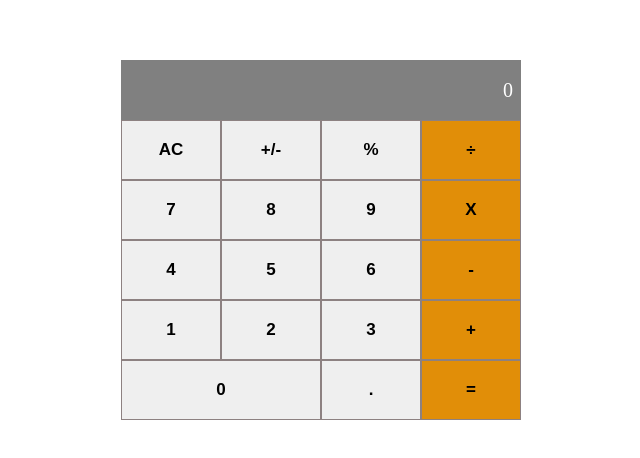
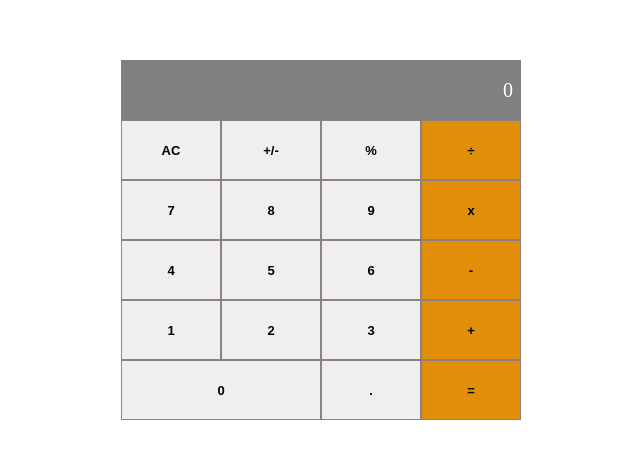
Before and after one commit to Nuga0909/math-magicians, a React (Create React App) app: page / in a window 1280 px wide. Shown: the part 160-618 px from the top of the page, without its empty margins (319-959 px from the left). Built offline with nearby package versions, Linux system fonts and the light colour scheme.

Commit message:
Reduce button font size

```diff
--- a/src/Calculator.css
+++ b/src/Calculator.css
@@ -21,7 +21,7 @@
   .container button {
     width: 100%;
     height: 60px;
-    font-size: 17px;
+    font-size: 13px;
     font-weight: 600;
     border: none;
     border: 1.2px solid rgb(141, 129, 129);
--- a/src/components/Calculator.js
+++ b/src/components/Calculator.js
@@ -16,7 +16,7 @@ export default class Calculator extends Component {
               <button type="button">7</button>
               <button type="button">8</button>
               <button type="button">9</button>
-              <button type="button">X</button>
+              <button type="button">x</button>
             </div>
 
             <div className="col-3 button-container flex">
```
